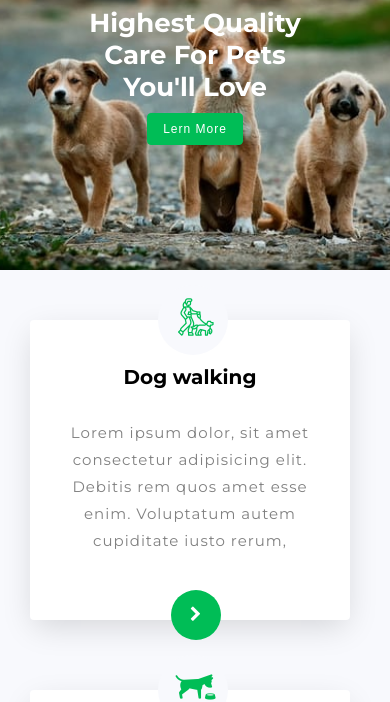
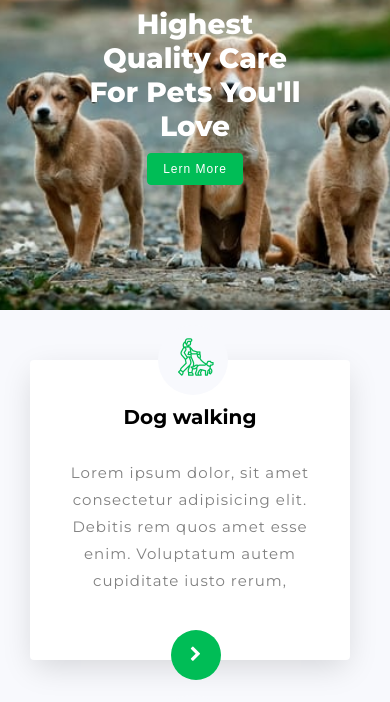
Before and after one commit to BayezidAhmed/petcare, a plain HTML site: page index.html in a window 390 px wide. Shown: the part 122-824 px from the top of the page. Drawn offline with Linux system fonts and the light colour scheme; files whose address does not match are found by name.

Commit message:
Update grid.css

```diff
--- a/css/grid.css
+++ b/css/grid.css
@@ -43,8 +43,8 @@
       }
     .banner-text h3{
         padding:10px 40px !important;
-        font-size: 18px !important;
-        font-weight: 700 !important;
+        font-size: 28px !important;
+        font-weight: 800 !important;
         color:#fff !important;
         animation-duration: 1.5s !important;
       }
@@ -195,9 +195,6 @@
     }
     .loader img{
         width: 90% !important;
-    }
-    .banner-text h3{
-        font-size: 26px !important;
     }
     .gall-item{
         width: 320px !important;
```
